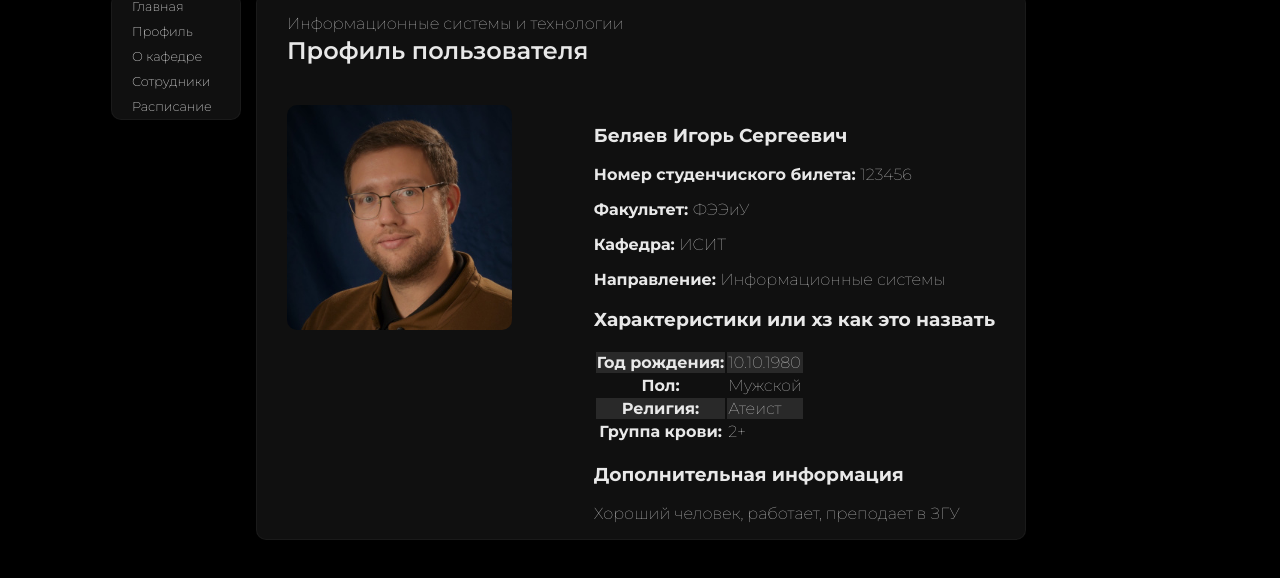
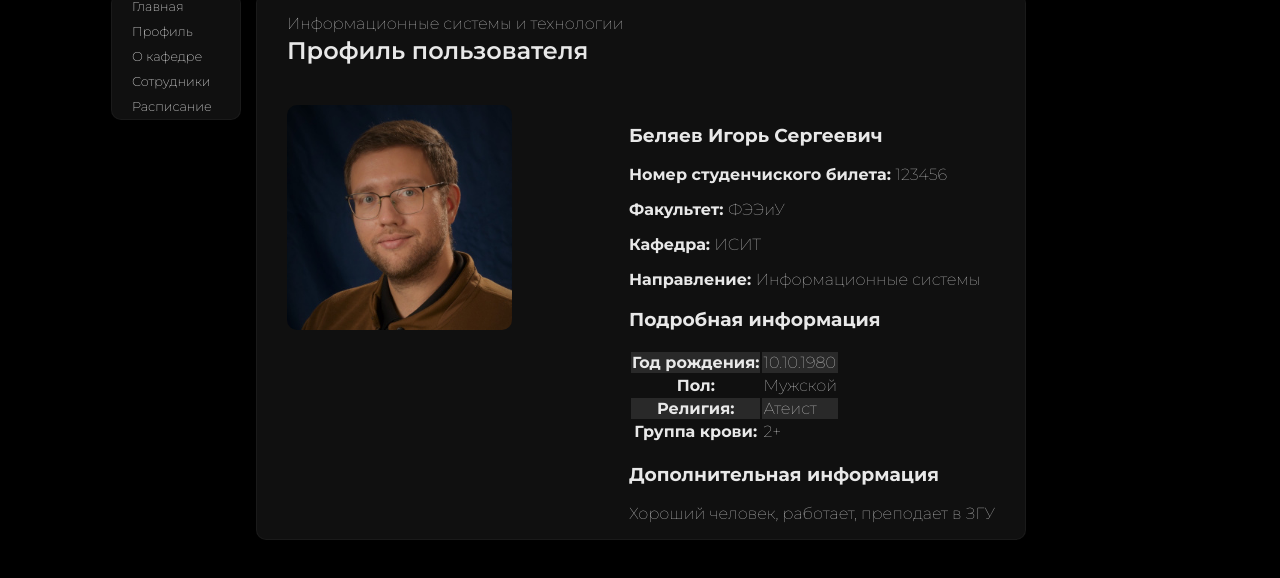
Before and after one commit to Arctic-Ra/Arctic-Ra.github.io, a plain HTML site: page ISIT_Project/profile.html in a window 1280 px wide. Shown: the part 70-648 px from the top of the page. Drawn offline with Linux system fonts and the light colour scheme.

Commit message:
Update profile.html
Censored

```diff
--- a/ISIT_Project/profile.html
+++ b/ISIT_Project/profile.html
@@ -64,7 +64,7 @@
                 </div>
 
               <div>
-                <h3 class="Slova">Характеристики или хз как это назвать</h3>
+                <h3 class="Slova">Подробная информация</h3>
               </div>
 
                   <div class="blok-toblici">
```
